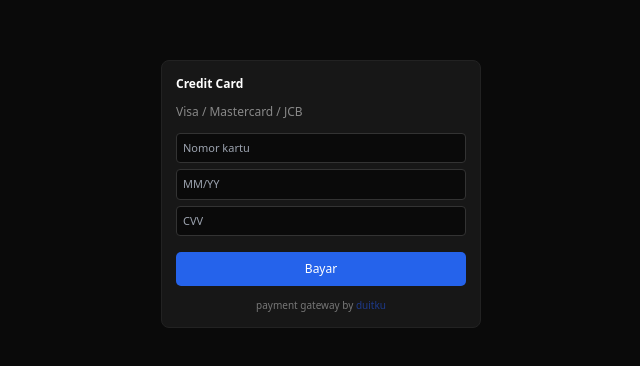
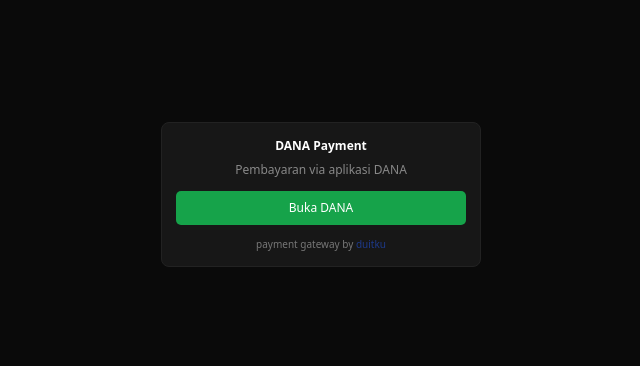
Before and after one commit to akaanakbaik/startup-tes, a React (Vite) app: page /dana in a window 1280 px wide. Shown: the part 206-572 px from the top of the page, without its empty margins (319-959 px from the left). Built offline with nearby package versions, Linux system fonts and the light colour scheme.

Commit message:
Update ewalletdana.jsx

```diff
--- a/src/page/ewalletdana.jsx
+++ b/src/page/ewalletdana.jsx
@@ -1,4 +1,4 @@
-export default function CreditCard(){
+export default function Dana(){
 
   return (
     <div style={{background:"#0a0a0a",minHeight:"100vh",display:"flex",justifyContent:"center",alignItems:"center",padding:"16px"}}>
@@ -10,35 +10,31 @@ export default function CreditCard(){
         border:"1px solid #222",
         borderRadius:"8px",
         padding:"14px",
-        fontSize:"12px"
+        fontSize:"12px",
+        textAlign:"center"
       }}>
 
-        <div style={{marginBottom:"10px",fontWeight:"600"}}>
-          Credit Card
+        <div style={{fontWeight:"600",marginBottom:"6px"}}>
+          DANA Payment
         </div>
 
         <div style={{color:"#888",marginBottom:"12px"}}>
-          Visa / Mastercard / JCB
+          Pembayaran via aplikasi DANA
         </div>
-
-        <input placeholder="Nomor kartu" style={input}/>
-        <input placeholder="MM/YY" style={input}/>
-        <input placeholder="CVV" style={input}/>
 
         <button style={{
           width:"100%",
           padding:"8px",
-          background:"#2563eb",
+          background:"#16a34a",
           border:"none",
           borderRadius:"5px",
           color:"#fff",
-          marginTop:"10px",
           fontSize:"12px"
         }}>
-          Bayar
+          Buka DANA
         </button>
 
-        <div style={{marginTop:"12px",textAlign:"center",fontSize:"10px",color:"#777"}}>
+        <div style={{marginTop:"12px",fontSize:"10px",color:"#777"}}>
           payment gateway by{" "}
           <a href="https://duitku.com" target="_blank" style={{color:"#1e3a8a"}}>
             duitku
@@ -49,14 +45,3 @@ export default function CreditCard(){
     </div>
   )
 }
-
-const input={
-  width:"100%",
-  padding:"6px",
-  marginBottom:"6px",
-  background:"#0a0a0a",
-  border:"1px solid #333",
-  borderRadius:"4px",
-  color:"#fff",
-  fontSize:"11px"
-}
```
